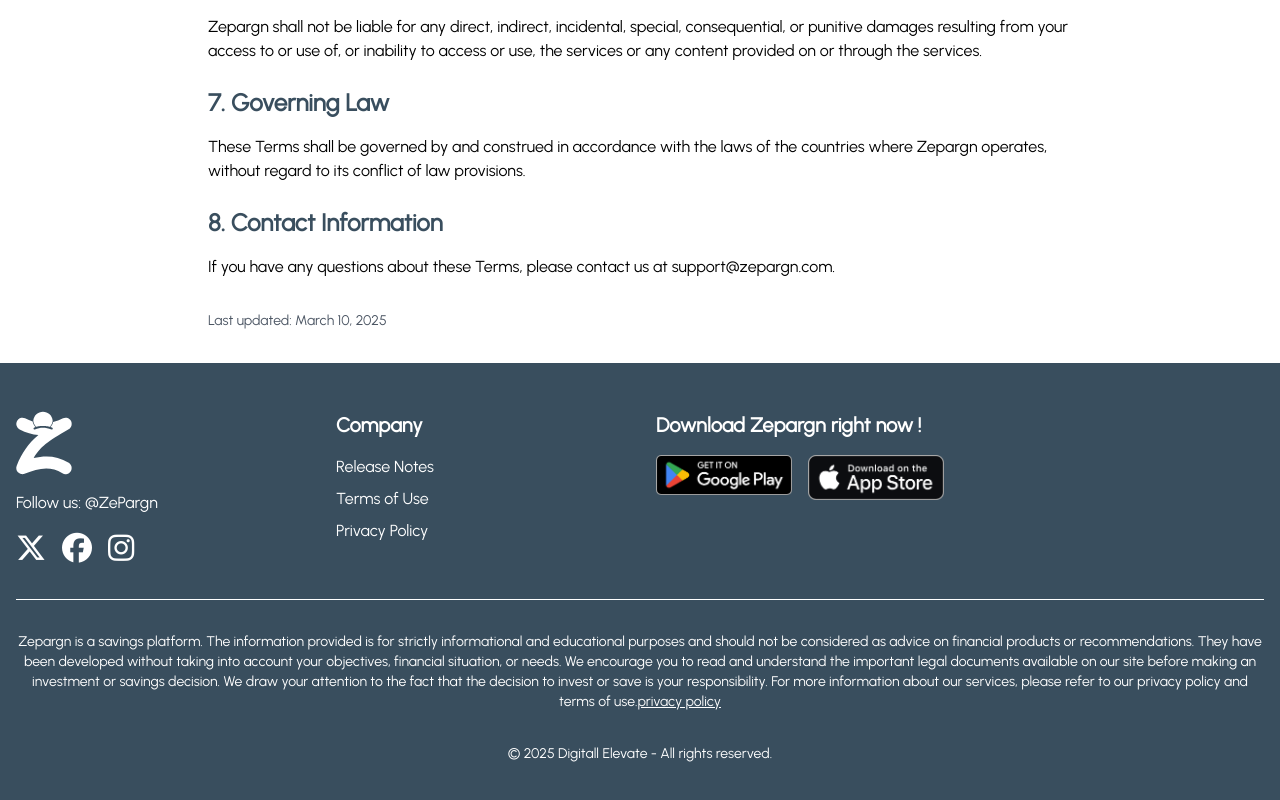
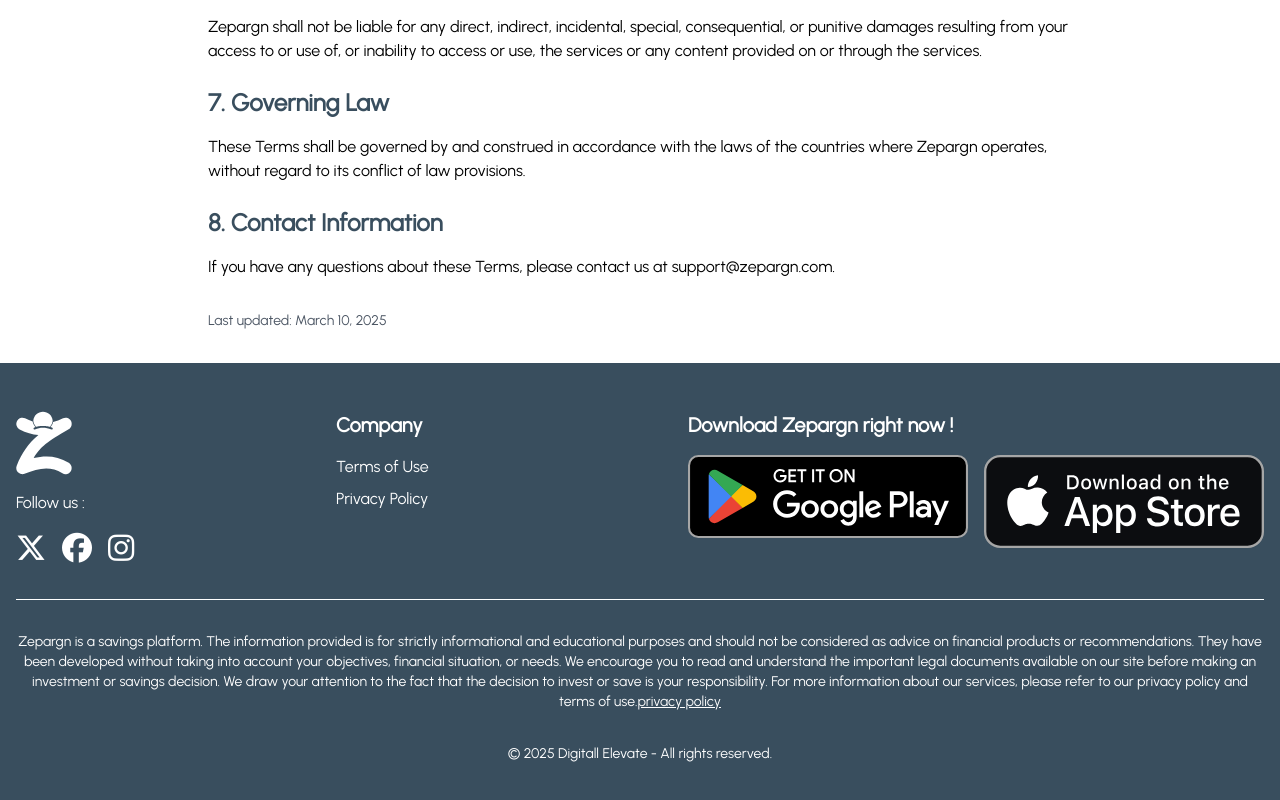
Before and after one commit to runco02X/ze-landing, a React (Vite) app: page /cgu in a window 1280 px wide. Shown: the part 930-1730 px from the top of the page. Built offline with nearby package versions, Linux system fonts and the light colour scheme.

Commit message:
chore: add features id

```diff
--- a/src/components/Footer.tsx
+++ b/src/components/Footer.tsx
@@ -9,9 +9,9 @@
     <footer className="bg-[#394E5E] text-white py-12">
       <div className="container mx-auto px-4">
         {/* Main Footer Content */}
-        <div className="grid grid-cols-1 md:grid-cols-4 gap-8 mb-8">
+        <div className="grid grid-cols-1 md:grid-cols-12 gap-8 mb-8">
           {/* Logo & Social Section */}
-          <div className="text-center md:text-left container mx-auto">
+          <div className="text-center md:text-left container mx-auto md:col-span-3">
             <div className="flex justify-center md:justify-start w-full">
               <img src={IconLogo} alt="Zepargn Logo" className="h-16 mb-4" />
             </div>
@@ -29,15 +29,10 @@
             </div>
           </div>
 
-          {/* Entreprise Column */}
-          <div>
+          {/* Entreprise Column - Positioned closer to logo */}
+          <div className="md:col-span-2 md:ml-0">
             <h3 className="text-xl font-semibold mb-4">{t.footer.company}</h3>
             <ul className="space-y-2">
-              <li>
-                <a href="#" className="hover:text-gray-300">
-                  {t.footer.releaseNotes}
-                </a>
-              </li>
               <li>
                 <Link to="/cgu" className="hover:text-gray-300">
                   {t.footer.termsOfUse}
@@ -51,7 +46,8 @@
             </ul>
           </div>
 
-          {/* App Download Section */}
+          {/* App Download Section  */}
+          <div className="md:col-span-7 md:flex md:justify-end">
             <div>
               <h3 className="text-xl font-semibold mb-4">
                 {t.footer.downloadApp}
@@ -63,6 +59,7 @@
                 <a href="https://apps.apple.com/us/app/zepargn/id6474701827?platform=iphone" target="_blank" rel="noopener noreferrer">
                   <img src={t.hero.appStore} alt="Apple App Store" />
                 </a>
+              </div>
             </div>
           </div>
         </div>
--- a/src/translations/en.ts
+++ b/src/translations/en.ts
@@ -187,13 +187,12 @@
 
   // Footer
   footer: {
-    followUs: "Follow us: @ZePargn",
+    followUs: "Follow us :",
     community: "Community",
     blog: "Blog",
     faq: "FAQ",
     support: "Support",
     company: "Company",
-    releaseNotes: "Release Notes",
     termsOfUse: "Terms of Use",
     privacyPolicy: "Privacy Policy",
     downloadApp: "Download Zepargn right now !",
--- a/src/translations/fr.ts
+++ b/src/translations/fr.ts
@@ -187,13 +187,12 @@
 
   // Footer
   footer: {
-    followUs: "Suivez-nous: @ZePargn",
+    followUs: "Suivez-nous :",
     community: "Communauté",
     blog: "Blog",
     faq: "FAQ",
     support: "Support",
     company: "Entreprise",
-    releaseNotes: "Journal de versions",
     termsOfUse: "Conditions d'utilisation",
     privacyPolicy: "Politique de confidentialité",
     downloadApp: "Téléchargez Zepargn maintenant !",
```
Lines whose indentation alone changed are shown as unchanged.
